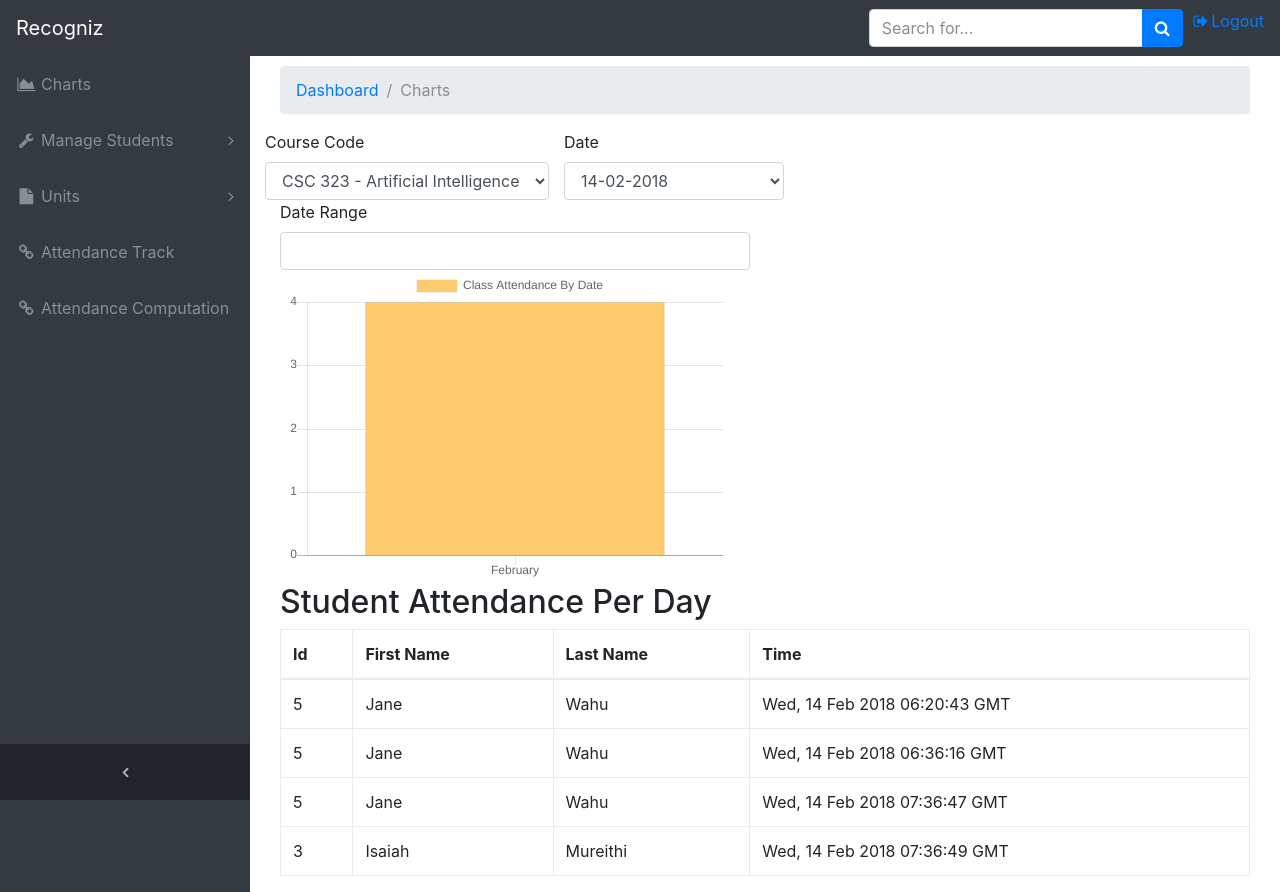
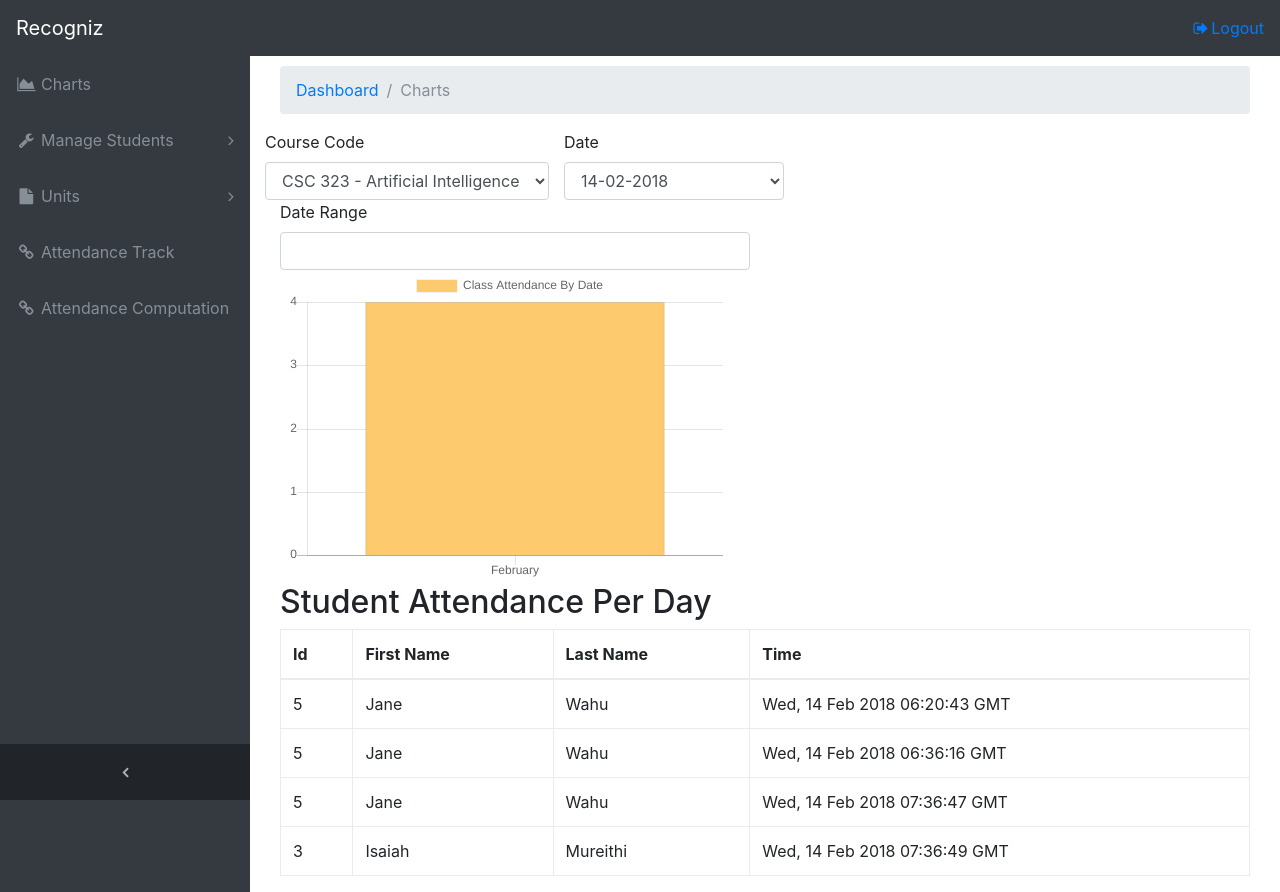
Before and after one commit to AnthonyGitau/facerecc, a Flask app: page /charts in a window 1280 px wide. Run offline with Flask 2, Linux system fonts and the light colour scheme; data comes from the database, SQL or seed files in the repository; both versions use the stored data as it was after the commit; some libraries are stand-ins or nearby versions.

Commit message:
Remove Search

```diff
--- a/Proj2/app/server.py
+++ b/Proj2/app/server.py
@@ -72,7 +72,7 @@ def login():
         return redirect(url_for('login'))
     login_user(registered_user)
     flash('Logged in successfully')
-    return redirect(request.args.get('next') or url_for('dashboard'))
+    return redirect(request.args.get('next') or url_for('all_students'))
 
 @app.route('/logout')
 def logout():
--- a/Proj2/app/templates/add_unit.html
+++ b/Proj2/app/templates/add_unit.html
@@ -29,6 +29,7 @@
         </li>
         <li class="breadcrumb-item active">Add a new Unit</li>
       </ol>
+    </div>
 
     <div class="card card-register mx-auto mt-5">
       <div class="card-header">Create A New Unit</div>
@@ -50,12 +51,11 @@
             <label for="exampleInputEmail1">Lecturer</label>
             <input class="form-control" name="lecturerName" placeholder="Lecturer Name">
           </div>
-
           <button type="submit" class="btn btn-primary btn-block" href="{{ url_for('register') }}">Register</button>
         </form>
-
       </div>
     </div>
+
   </div>
 </body>
 
@@ -65,7 +65,7 @@
   .breadcrumb_div {
     margin-top: 50px;
   }
-
+</style>
 {% endblock %}
 
 
--- a/Proj2/app/templates/charts.html
+++ b/Proj2/app/templates/charts.html
@@ -115,13 +115,13 @@
       var myChart = new Chart(ctx, {
           type: 'line',
           data: {
-              // labels: [],
-              // datasets: [{
-              //     label: 'Class Attendance By Date',
-              //     data: [],
-              //     borderWidth: 1,
-              //     backgroundColor: 'rgba(253, 203, 110,1.0)',
-              // }]
+              labels: [],
+              datasets: [{
+                  label: 'Class Attendance By Date',
+                  data: [],
+                  borderWidth: 1,
+                  backgroundColor: ['rgba(253, 203, 110,1.0)', '#e74c3c', '#2980b9', '#8e44ad', '#16a085']
+              }]
           },
           options:{
            scales: {
@@ -193,7 +193,7 @@
                               label: 'Class Attendance By Date',
                               data: data.data,
                               borderWidth: 1,
-                              backgroundColor: 'rgba(253, 203, 110,1.0)',
+                              backgroundColor: ['rgba(253, 203, 110,1.0)', '#e74c3c', '#2980b9', '#8e44ad', '#16a085']
                           }]
                       },
                       options:{
--- a/Proj2/app/templates/dashboard.html
+++ b/Proj2/app/templates/dashboard.html
@@ -72,18 +72,7 @@
         </li>
       </ul>
       <ul class="navbar-nav ml-auto">
-        <li class="nav-item">
-          <form class="form-inline my-2 my-lg-0 mr-lg-2">
-            <div class="input-group">
-              <input class="form-control" type="text" placeholder="Search for...">
-              <span class="input-group-btn">
-                <button class="btn btn-primary" type="button">
-                  <i class="fa fa-search"></i>
-                </button>
-              </span>
-            </div>
-          </form>
-        </li>
+
         <li class="nav-item">
           <a  href="{{ url_for('logout') }}">
             <i class="fa fa-fw fa-sign-out"></i>Logout
```
Also changed, not shown: Proj2/app/face_recognition.db, 4 other files. Lines whose indentation alone changed are shown as unchanged.
